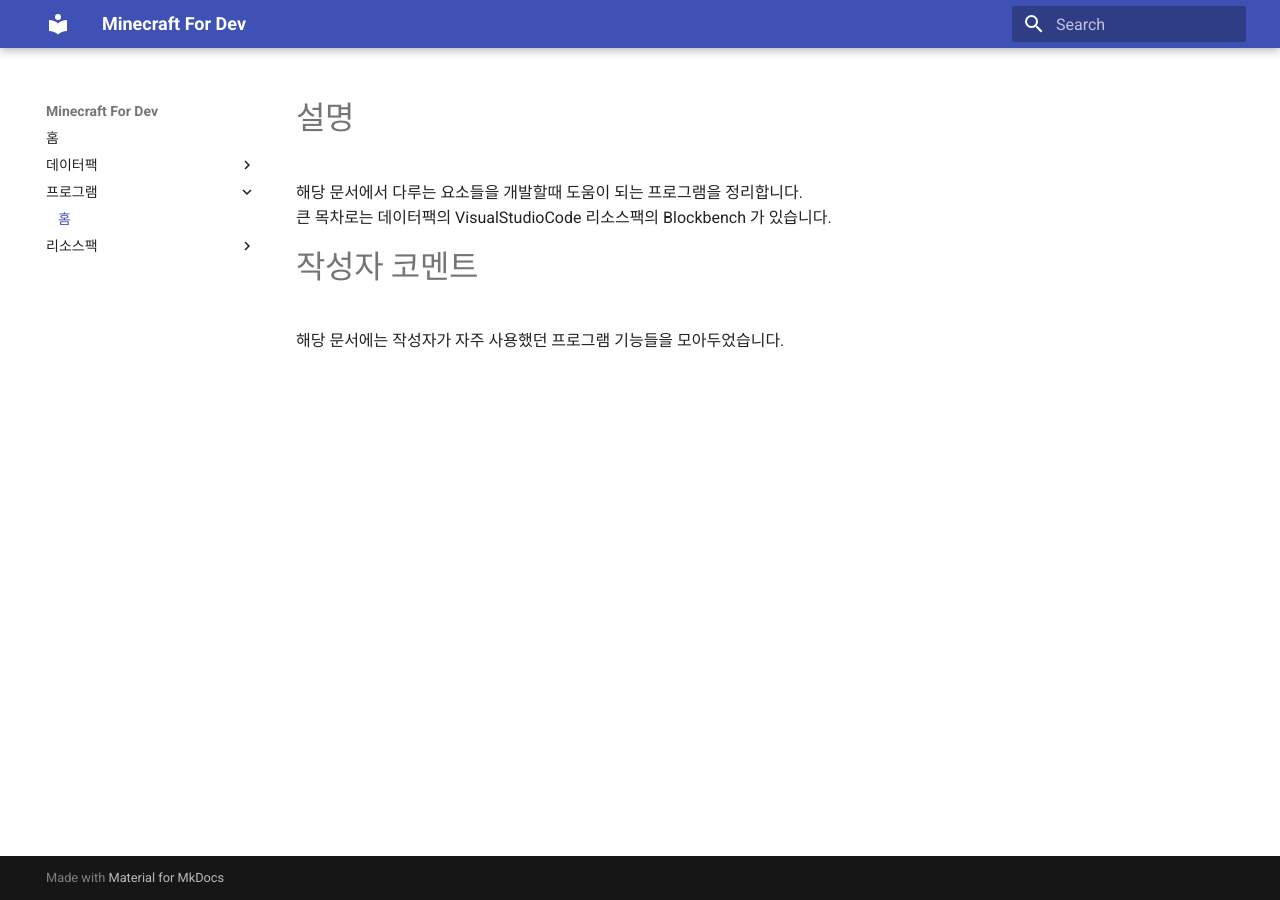
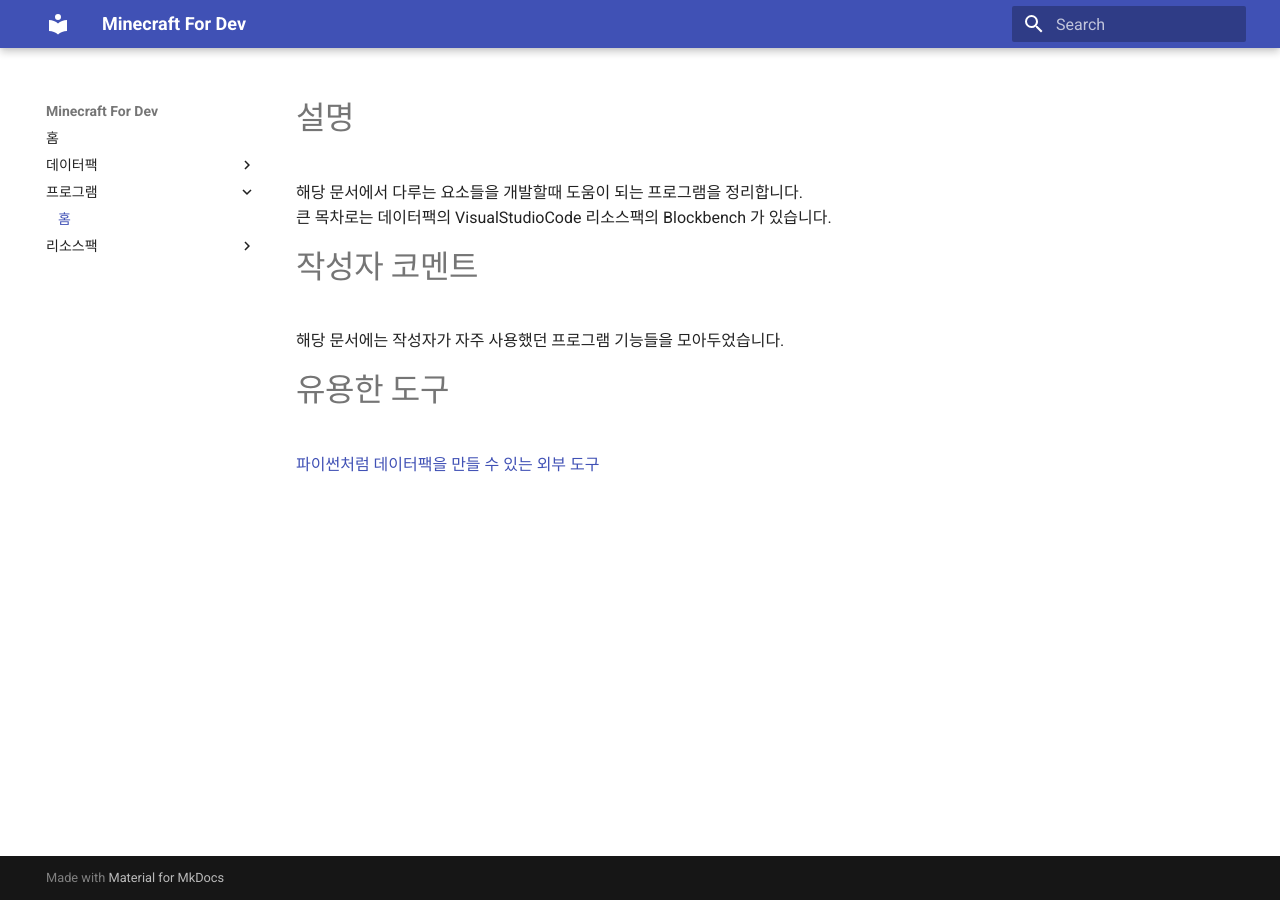
Before and after one commit to bestnuts/MinecraftForDev, an MkDocs documentation site: the page built from docs/program/index.md, in a window 1280 px wide. Built offline with MkDocs 1.6.1 and Material for MkDocs 9.7.7, drawn with Linux system fonts in a browser that asks for light colours.

Commit message:
feat: 40plant datapack compiler

```diff
--- a/docs/program/index.md
+++ b/docs/program/index.md
@@ -4,3 +4,6 @@
 
 # 작성자 코멘트
 해당 문서에는 작성자가 자주 사용했던 프로그램 기능들을 모아두었습니다.
+
+# 유용한 도구
+<a href="https://github.com/alexmonkey05/Datapack-Compiler" target="_blank">파이썬처럼 데이터팩을 만들 수 있는 외부 도구</a>
```
Also changed, not shown: site/program/index.html, site/search/search_index.json, 1 other file.
